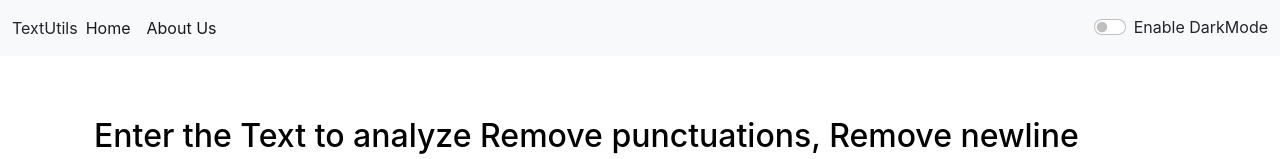
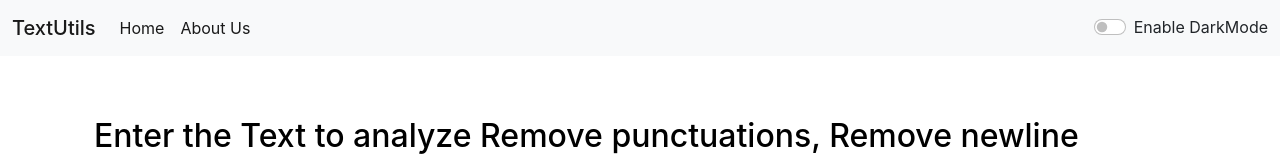
Before and after one commit to Mohammedvaraliya/TextUtils-ReactApp, a React (Create React App) app: page / in a window 1280 px wide. Shown: the top 159 px of the page. Built offline with nearby package versions, Linux system fonts and the light colour scheme.

Commit message:
Add More Functionality to textutils textForm page

```diff
--- a/src/components/Navbar.js
+++ b/src/components/Navbar.js
@@ -19,7 +19,7 @@
     return (
         <nav className={`navbar navbar-expand-lg navbar-${props.mode} bg-${props.mode}`}>
             <div className="container-fluid">
-                <Link className="nav-link" to="/">{props.title}</Link>
+                <Link className="navbar-brand mb-0 h1" to="/">{props.title}</Link>
                 <button className="navbar-toggler" type="button" data-bs-toggle="collapse" data-bs-target="#navbarSupportedContent" aria-controls="navbarSupportedContent" aria-expanded="false" aria-label="Toggle navigation">
                     <span className="navbar-toggler-icon"></span>
                 </button>
```
